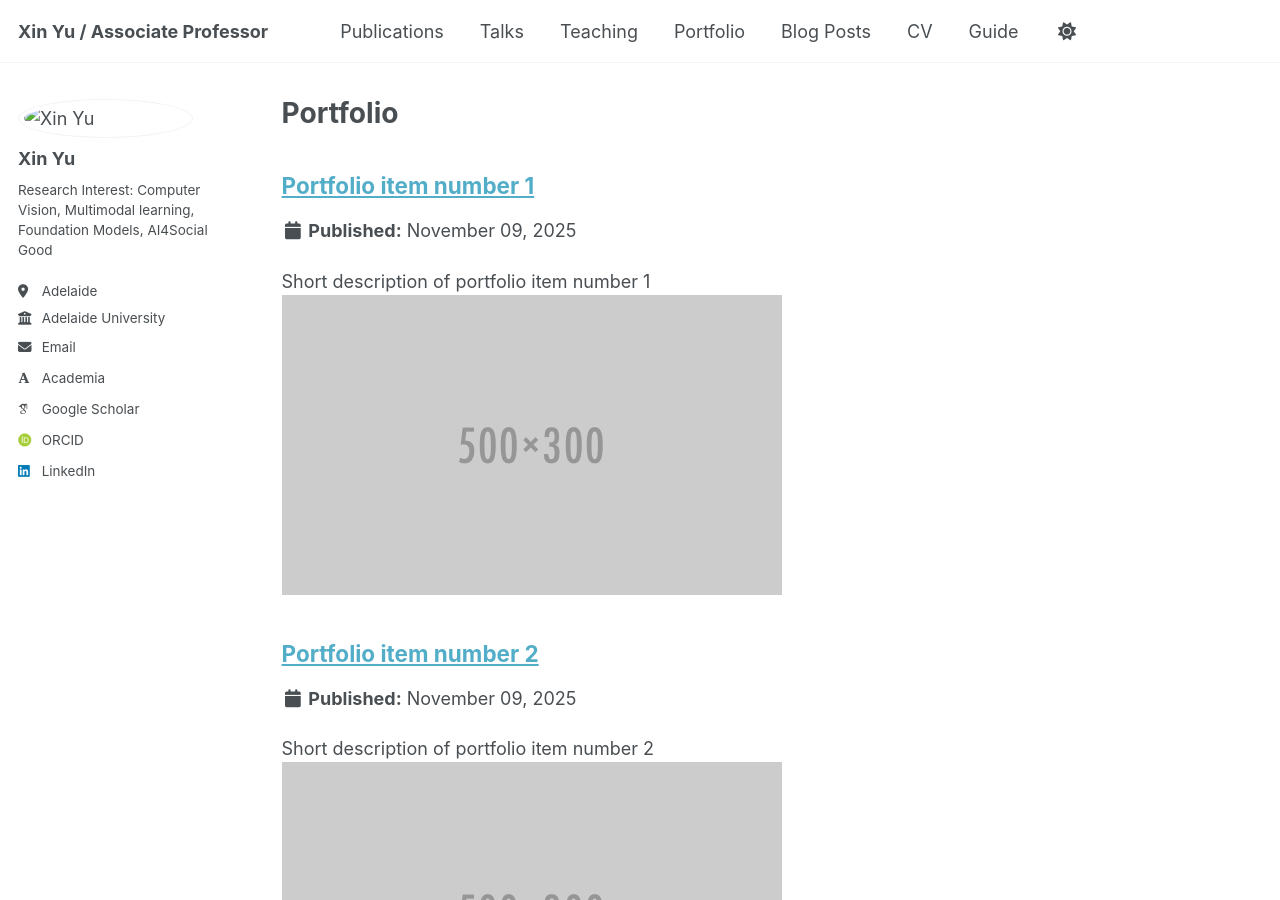
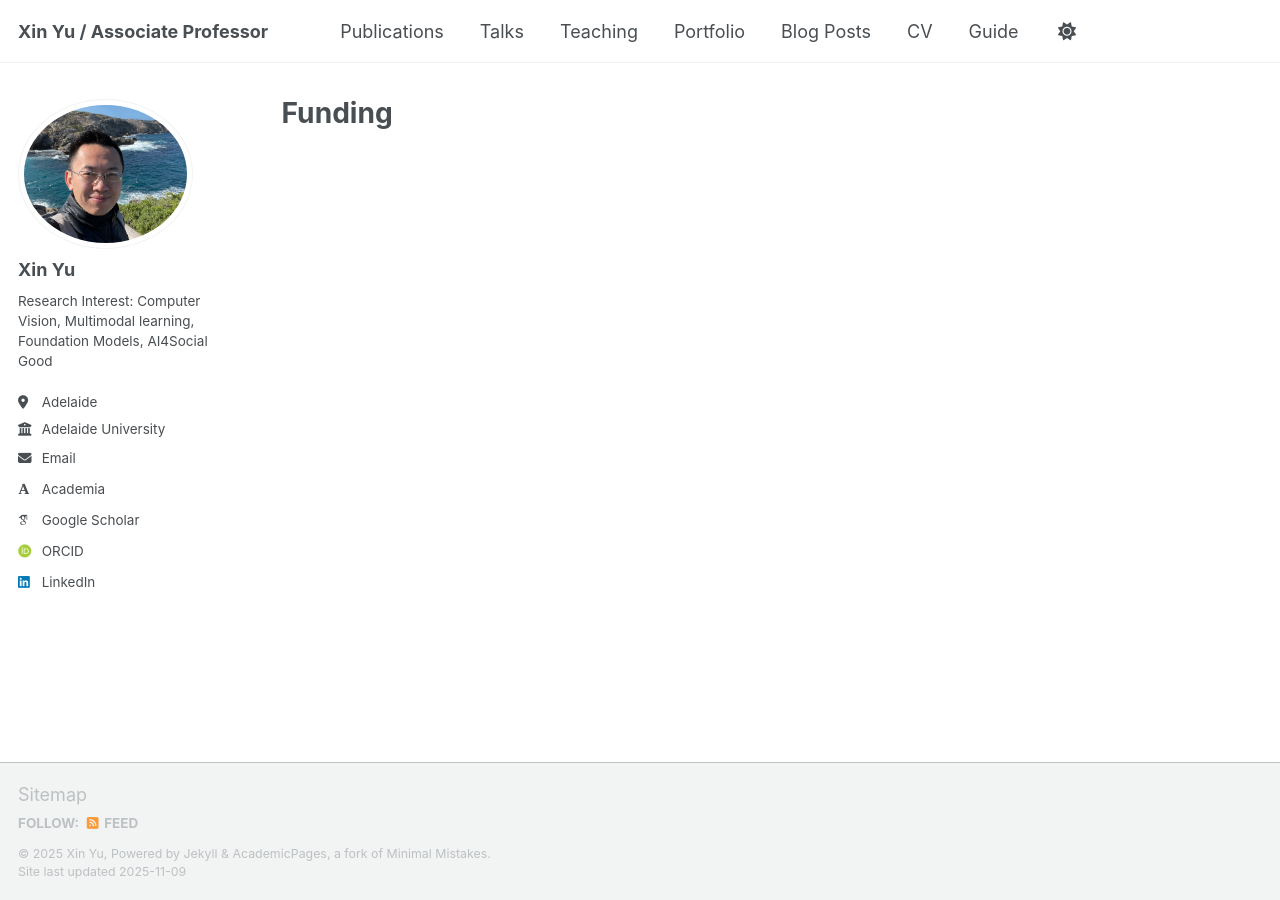
Before and after one commit to XinYu-AU/XinYu-AU.github.io, a Jekyll site: the page built from _pages/funding.html, in a window 1280 px wide and 900 px high. Built offline with Jekyll 4.4.1, drawn with Linux system fonts in a browser that asks for light colours; some web fonts are replaced; a script that is not in the unit is left out.

Commit message:
funding changes

```diff
--- a/_config.yml
+++ b/_config.yml
@@ -23,7 +23,7 @@
 #               Additional customization can be done by editing /_includes/author-profile.html
 author:
   # Biographic information
-  avatar           : images/profile.png
+  avatar           : "profile.png"
   name             : "Xin Yu"
   pronouns         : # example: "she/her"
   bio              : "Research Interest: Computer Vision, Multimodal learning, Foundation Models, AI4Social Good"
@@ -218,8 +218,6 @@
 
 # These settings control the types of collections used by the template
 collections:
-  news:
-    output: true
   teaching:
     output: true
     permalink: /:collection/:path/
--- a/_pages/portfolio.html
+++ b/_pages/funding.html
@@ -1,7 +1,7 @@
 ---
 layout: archive
-title: "Portfolio"
-permalink: /portfolio/
+title: "Funding"
+permalink: /funding/
 author_profile: true
 ---
 
```
Also changed, not shown: _funding/portfolio-1.md (renamed from _portfolio/portfolio-1.md), _funding/portfolio-2.html (renamed from _portfolio/portfolio-2.html).
